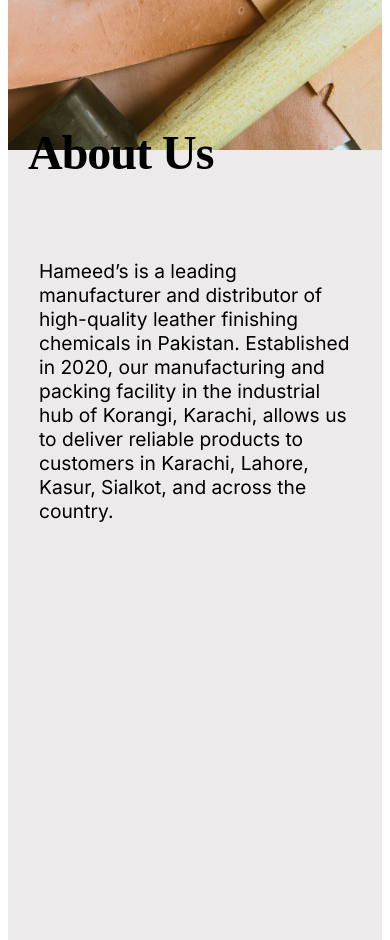
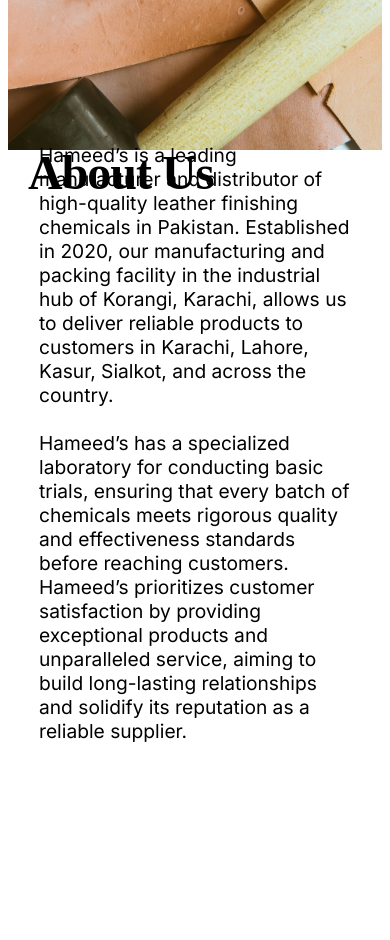
Before and after one commit to burhanmoin1/Hameeds, a Next.js app: page / in a window 390 px wide. Shown: the part 1080-2020 px from the top of the page. After the commit the page ends 1823 px from the top, so only its background shows below. Built offline with nearby package versions, Linux system fonts and the light colour scheme; a web font is replaced by a local one.

Commit message:
'updating'

```diff
--- a/app/Companydetails.js
+++ b/app/Companydetails.js
@@ -6,8 +6,8 @@
         <div className="Companydetails">
             <h2 className="companyheading">About Us</h2>
             <img src={aboutusimg.src} className="aboutusimg" />
-            <p className="companypara">Hameed’s is a leading manufacturer and distributor of high-quality leather finishing chemicals in Pakistan. Established in 2020, our manufacturing and packing facility in the industrial hub of Korangi, Karachi, allows us to deliver reliable products to customers in Karachi, Lahore, Kasur, Sialkot, and across the country.
-</p>
+            <p className="companypara">Hameed’s is a leading manufacturer and distributor of high-quality leather finishing chemicals in Pakistan. Established in 2020, our manufacturing and packing facility in the industrial hub of Korangi, Karachi, allows us to deliver reliable products to customers in Karachi, Lahore, Kasur, Sialkot, and across the country.<br></br><br></br>Hameed’s has a specialized laboratory for conducting basic trials, ensuring that every batch of chemicals meets rigorous quality and effectiveness standards before reaching customers. Hameed’s prioritizes customer satisfaction by providing exceptional products and unparalleled service, aiming to build long-lasting relationships and solidify its reputation as a reliable supplier.</p>
+
         </div>
     );
 };
--- a/app/globals.css
+++ b/app/globals.css
@@ -439,31 +439,35 @@
 
 .Companydetails {
   background-color: #eceaea;
-  height: 80vh;
+  height: auto;
   display: flex;
   flex-direction: column;
+  margin-top: -60px;
 }
 
 .companyheading {
   font-size: 3rem;
   color: #000;
   align-self: center;
-  transform: translateY(140%);
+  transform: translateX(-1%) translateY(220%);
   font-family: "Radio Canada Big";
   letter-spacing: -1px;
+  margin-right: 120px;
 }
 
 .aboutusimg {
-  position: absolute;
+  position: relative;
   height: 80vh;
   width: 40vmin;
-  transform: translateX(100%);
+  transform: translateX(80%);
 }
 
 .companypara {
   width: 80vmin;
   align-self: center;
-  transform: translateY(20%) translateX(36%);
+  position: absolute;
+  margin-top: 220px;
+  transform: translateY(8%) translateX(26%);
   font-size: 1.4rem;
 }
 
@@ -472,7 +476,7 @@
 
 .Companydetails {
   background-color: #eceaea;
-  height: 180vh;
+  height: auto;
   display: flex;
   margin-top: 40px;
   flex-direction: column;
@@ -484,9 +488,11 @@
   align-self: flex-start;
   transform: translateY(840%);
   margin: 20px;
-  z-index: 100;
+  z-index: 10;
   font-family: "Radio Canada Big";
   letter-spacing: -1px;
+  margin-bottom: 40px;
+  margin-top: 40px;
 }
 
 .aboutusimg {
@@ -500,8 +506,9 @@
 .companypara {
   width: 80vmin;
   align-self: center;
-  transform: translateY(190%) translateX(0%);
+  transform: translateY(0%) translateX(0%);
   font-size: 1.2rem;
+  margin-top: 500px;
 }
 
 }
```
